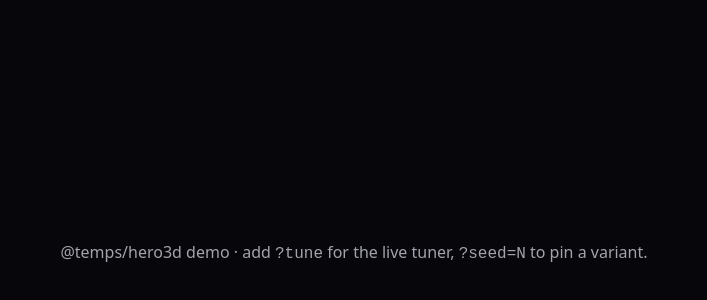
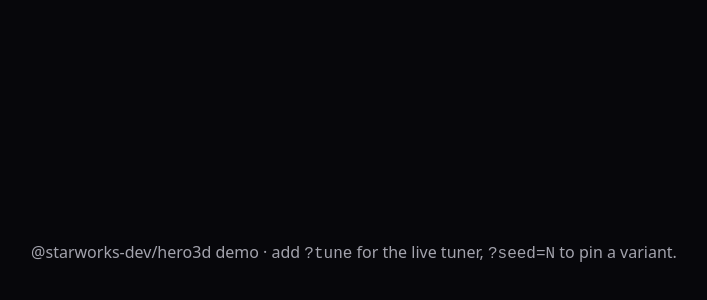
Before and after one commit to T3mps/hero3d, a React app: page demo/index.html in a window 1280 px wide. Shown: the part 3024-3324 px from the top of the page, without its empty margins (286-993 px from the left). Built offline with nearby package versions, Linux system fonts and the light colour scheme.

Commit message:
chore: publish as @starworks-dev/hero3d
The package goes out under the starworks-dev npm organization (owned by the
maintainer's account).

Co-Authored-By: Claude Opus 5.5 <noreply@anthropic.com>
Claude-Session: https://claude.ai/code/session_01RoaNdo46agsF4pxFDdxSgn

```diff
--- a/demo/index.html
+++ b/demo/index.html
@@ -45,7 +45,7 @@
     </div>
   </section>
 
-  <footer>@temps/hero3d demo · add <code>?tune</code> for the live tuner, <code>?seed=N</code> to pin a variant.</footer>
+  <footer>@starworks-dev/hero3d demo · add <code>?tune</code> for the live tuner, <code>?seed=N</code> to pin a variant.</footer>
   <script type="module" src="./demo.js"></script>
 </body>
 </html>
--- a/package.json
+++ b/package.json
@@ -1,5 +1,5 @@
 {
-  "name": "@temps/hero3d",
+  "name": "@starworks-dev/hero3d",
   "version": "1.0.0",
   "description": "A small, dependency-free engine for flat, text-bearing planes seen through a moving perspective camera: Canvas 2D heroes, baked WebGL fields and small WebGL 2 heroes on one lifecycle.",
   "license": "MIT",
--- a/src/index.ts
+++ b/src/index.ts
@@ -1,4 +1,4 @@
-// @temps/hero3d: the public API. Everything exported here is semver-stable;
+// @starworks-dev/hero3d: the public API. Everything exported here is semver-stable;
 // anything not re-exported from this file is internal. Named exports only, and
 // no module has import-time side effects.
 export * from './math.js';
--- a/src/react.ts
+++ b/src/react.ts
@@ -1,4 +1,4 @@
-// React bindings: `import { useHero, HeroCanvas } from '@temps/hero3d/react'`.
+// React bindings: `import { useHero, HeroCanvas } from '@starworks-dev/hero3d/react'`.
 // A separate entry point (react is an optional peer dependency); the package
 // root never imports React.
 import { createElement, useCallback, useEffect, useRef, type CanvasHTMLAttributes, type RefCallback } from 'react';
```
Also changed, not shown: CHANGELOG.md, README.md, 1 other file.
